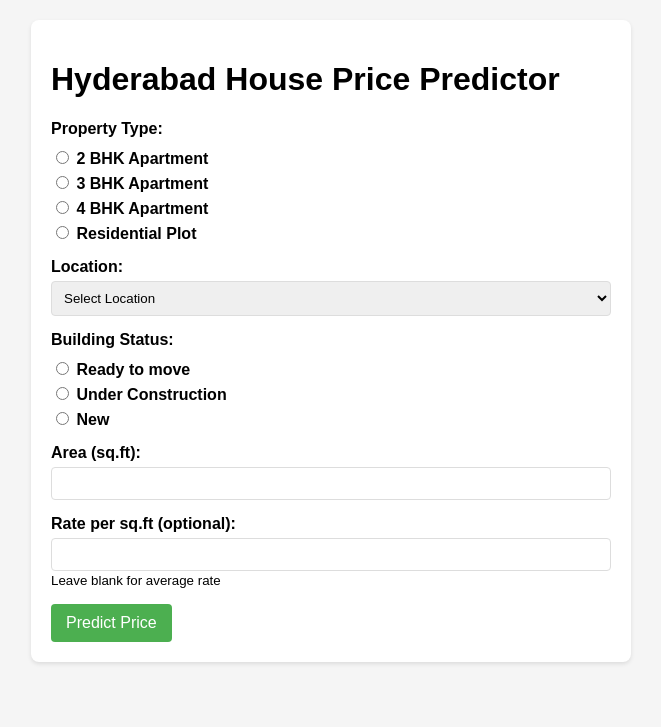
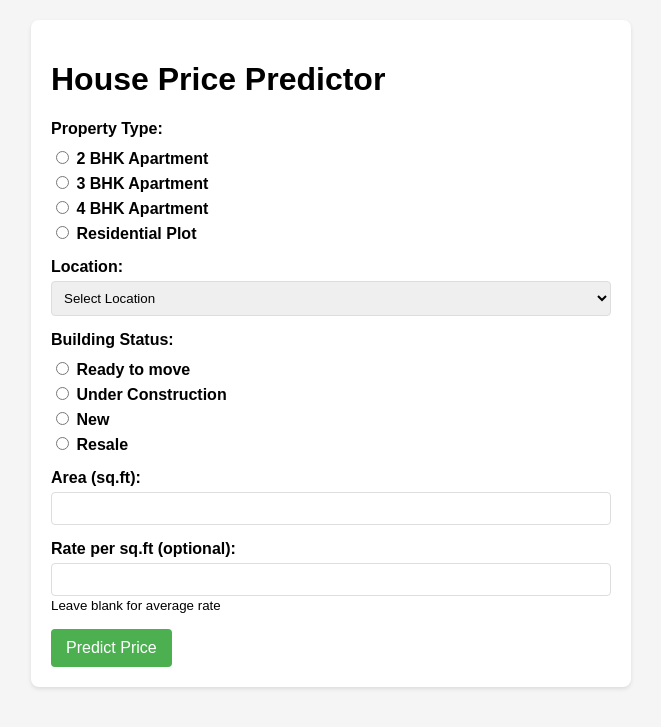
Before and after one commit to Rahul-Nakka-23/House-price-prediction, a Flask app: page / in a window 1280 px wide. Shown: the top 727 px of the page, without its empty margins (309-970 px from the left). Run offline with Flask 3, Linux system fonts and the light colour scheme.

Commit message:
House price prediction

```diff
--- a/templates/index.html
+++ b/templates/index.html
@@ -69,7 +69,7 @@
 </head>
 <body>
     <div class="form-container">
-        <h1>Hyderabad House Price Predictor</h1>
+        <h1>House Price Predictor</h1>
 
         {% if error %}
         <div class="error">
@@ -125,6 +125,9 @@
                     <label class="radio-option">
                         <input type="radio" name="building_status" value="New"> New
                     </label>
+                    <label class="radio-option">
+                        <input type="radio" name="building_status" value="Resale"> Resale
+                    </label>
                 </div>
             </div>
 
```
Also changed, not shown: 2 other files.
